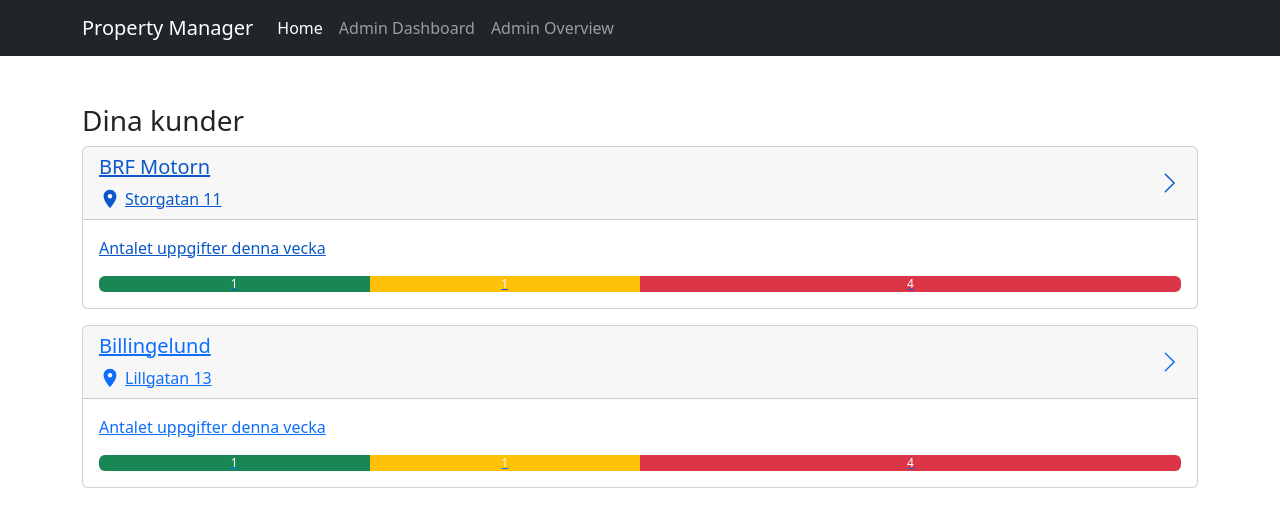
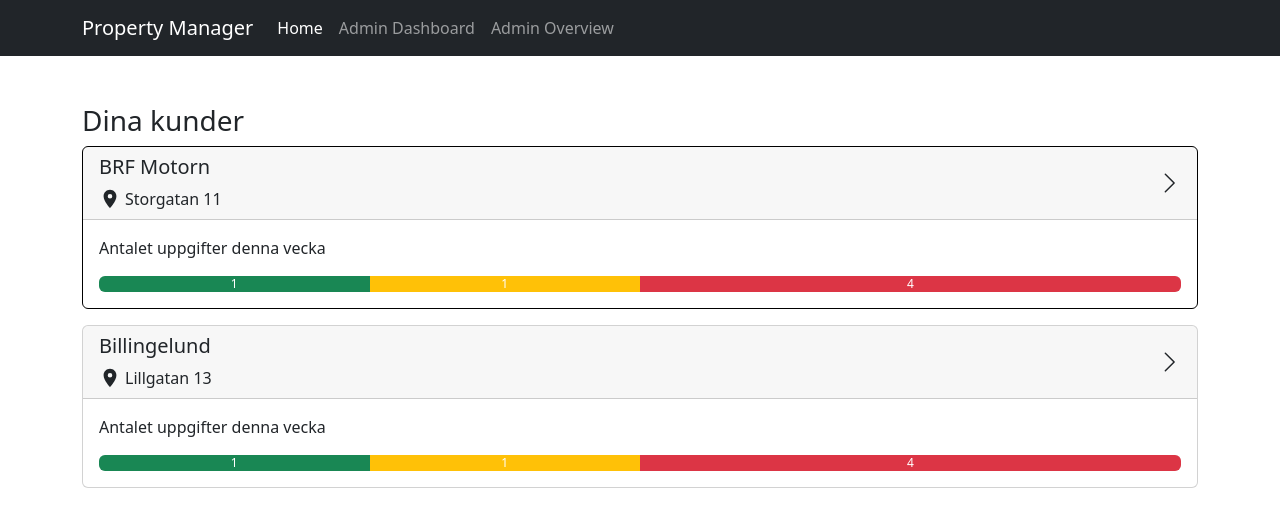
Before and after one commit to AppStractSE/PropertyManager-Frontend, a React (Vite) app: page / in a window 1280 px wide. In both pictures the pointer is over the link 640 px from the left and 227 px from the top of the page. Shown: the top 526 px of the page. Built offline with nearby package versions, Linux system fonts and the light colour scheme.

Commit message:
NavLink had some nasty styling that has been overridden

```diff
--- a/src/styling/overrides.scss
+++ b/src/styling/overrides.scss
@@ -1,6 +1,21 @@
+// Bootstrap overrides
 .card {
     .container {
         padding-right: 0;
         padding-left: 0;
     }
 }
+
+// NavLink overrides
+.router-link {
+    color: inherit;
+    text-decoration: inherit;
+
+    &:hover {
+        color: inherit;
+
+        .card {
+            border-color: rgb(0, 0, 0);
+        }
+    }
+}
```
